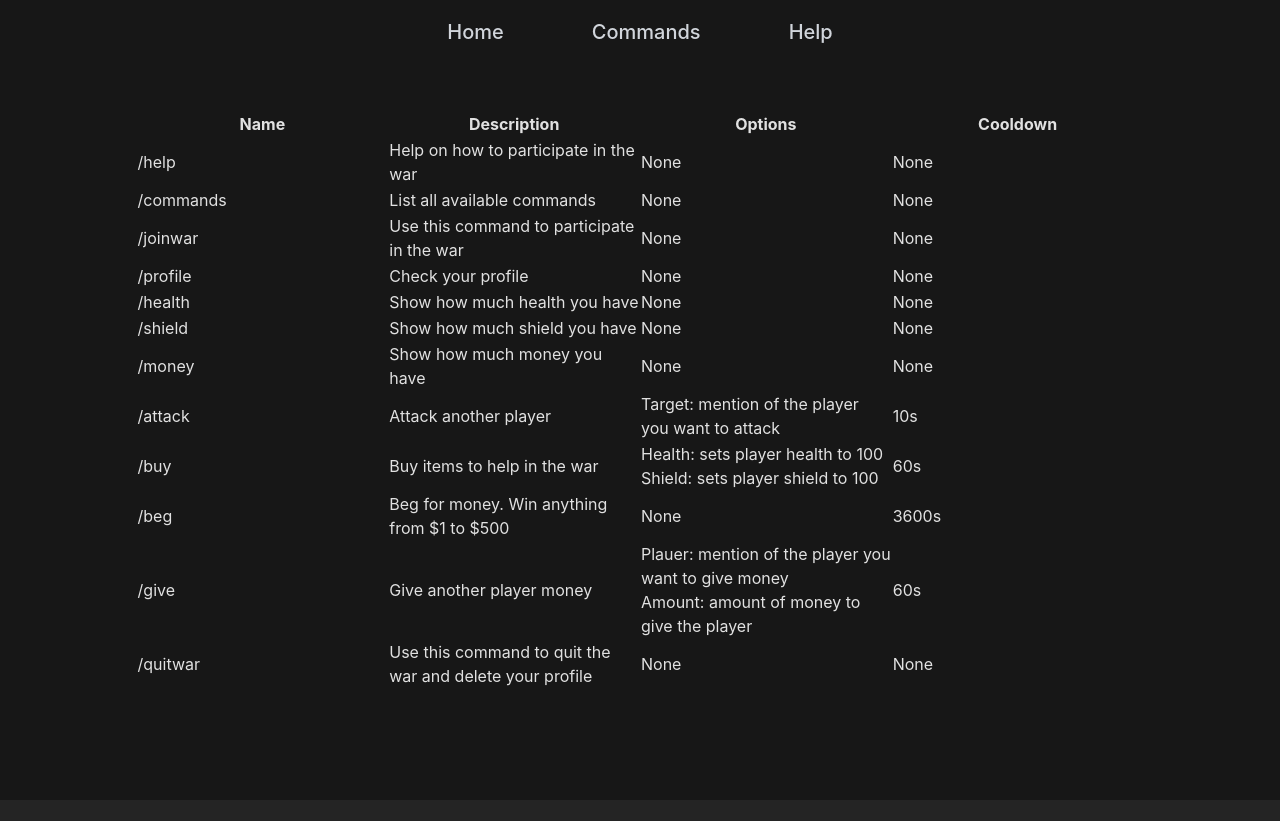
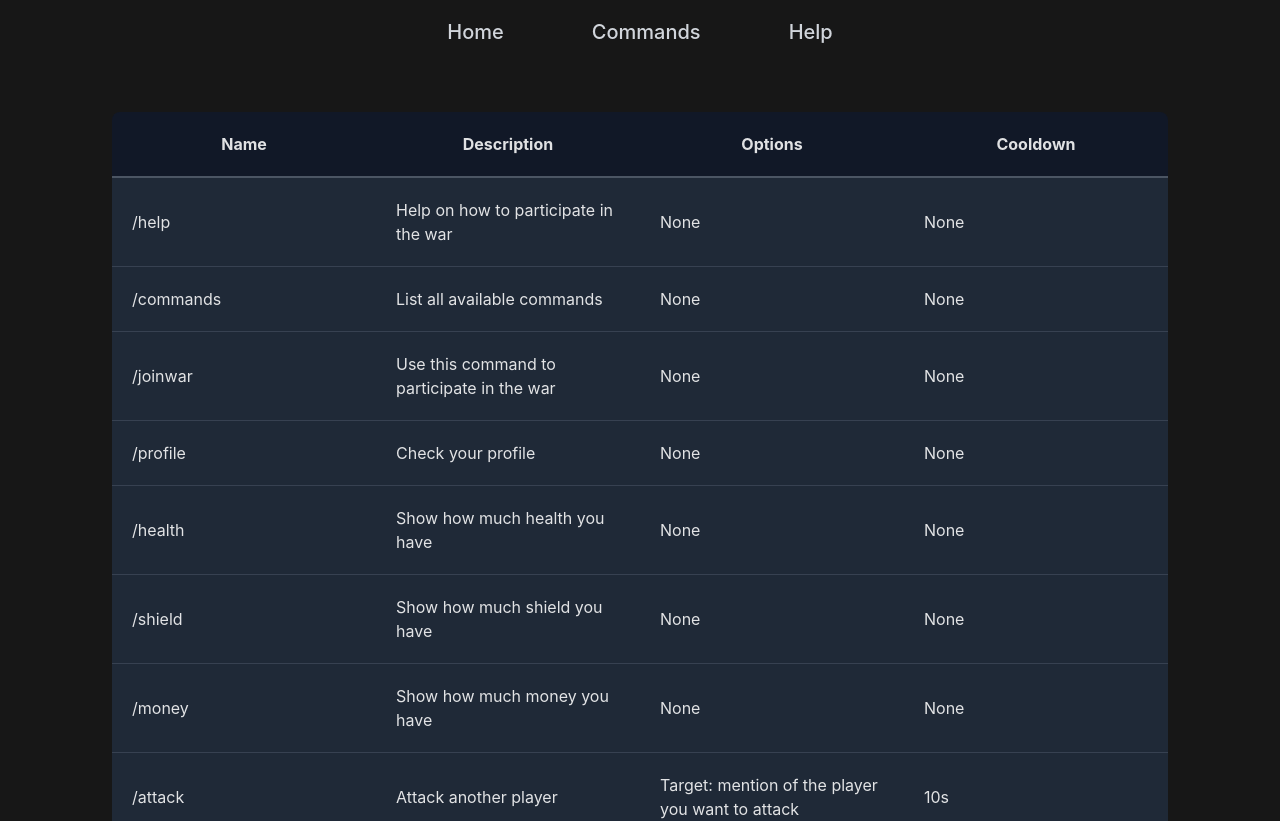
Before and after one commit to Sniperplank/ServerWar-site, a React (Vite) app: page /commands in a window 1280 px wide. Shown: the top 821 px of the page. Before the commit the page ends 800 px from the top, so only its background shows below. Built offline with nearby package versions, Linux system fonts and the light colour scheme.

Commit message:
table styles

```diff
--- a/src/index.css
+++ b/src/index.css
@@ -10,7 +10,7 @@
 
   color-scheme: light dark;
   color: rgba(255, 255, 255, 0.87);
-  background-color: #242424;
+  background-color: #171717;
 
   font-synthesis: none;
   text-rendering: optimizeLegibility;
--- a/src/pages/Commands.jsx
+++ b/src/pages/Commands.jsx
@@ -2,103 +2,103 @@ import React from 'react'
 
 function Commands() {
     return (
-        <div className='flex bg-neutral-900 justify-center items-center h-screen'>
-            <div>
-                <table className="table-fixed">
-                    <thead>
+        <div className='flex bg-neutral-900 justify-center'>
+            <div className='m-28'>
+                <table className="table-fixed bg-gray-900 rounded-lg">
+                    <thead className='border-b-2 border-gray-600'>
                         <tr>
-                            <th className='w-1/4'>Name</th>
+                            <th className='w-1/4 p-5'>Name</th>
                             <th className='w-1/4'>Description</th>
                             <th className='w-1/4'>Options</th>
                             <th className='w-1/4'>Cooldown</th>
                         </tr>
                     </thead>
                     <tbody>
-                        <tr>
-                            <td>/help</td>
-                            <td>Help on how to participate in the war</td>
-                            <td>None</td>
-                            <td>None</td>
+                        <tr className='border-b bg-gray-800 border-gray-700'>
+                            <td className='p-5'>/help</td>
+                            <td className='p-5'>Help on how to participate in the war</td>
+                            <td className='p-5'>None</td>
+                            <td className='p-5'>None</td>
                         </tr>
-                        <tr>
-                            <td>/commands</td>
-                            <td>List all available commands</td>
-                            <td>None</td>
-                            <td>None</td>
+                        <tr className='border-b bg-gray-800 border-gray-700'>
+                            <td className='p-5'>/commands</td>
+                            <td className='p-5'>List all available commands</td>
+                            <td className='p-5'>None</td>
+                            <td className='p-5'>None</td>
                         </tr>
-                        <tr>
-                            <td>/joinwar</td>
-                            <td>Use this command to participate in the war</td>
-                            <td>None</td>
-                            <td>None</td>
+                        <tr className='border-b bg-gray-800 border-gray-700'>
+                            <td className='p-5'>/joinwar</td>
+                            <td className='p-5'>Use this command to participate in the war</td>
+                            <td className='p-5'>None</td>
+                            <td className='p-5'>None</td>
                         </tr>
-                        <tr>
-                            <td>/profile</td>
-                            <td>Check your profile</td>
-                            <td>None</td>
-                            <td>None</td>
+                        <tr className='border-b bg-gray-800 border-gray-700'>
+                            <td className='p-5'>/profile</td>
+                            <td className='p-5'>Check your profile</td>
+                            <td className='p-5'>None</td>
+                            <td className='p-5'>None</td>
                         </tr>
-                        <tr>
-                            <td>/health</td>
-                            <td>Show how much health you have</td>
-                            <td>None</td>
-                            <td>None</td>
+                        <tr className='border-b bg-gray-800 border-gray-700'>
+                            <td className='p-5'>/health</td>
+                            <td className='p-5'>Show how much health you have</td>
+                            <td className='p-5'>None</td>
+                            <td className='p-5'>None</td>
                         </tr>
-                        <tr>
-                            <td>/shield</td>
-                            <td>Show how much shield you have</td>
-                            <td>None</td>
-                            <td>None</td>
+                        <tr className='border-b bg-gray-800 border-gray-700'>
+                            <td className='p-5'>/shield</td>
+                            <td className='p-5'>Show how much shield you have</td>
+                            <td className='p-5'>None</td>
+                            <td className='p-5'>None</td>
                         </tr>
-                        <tr>
-                            <td>/money</td>
-                            <td>Show how much money you have</td>
-                            <td>None</td>
-                            <td>None</td>
+                        <tr className='border-b bg-gray-800 border-gray-700'>
+                            <td className='p-5'>/money</td>
+                            <td className='p-5'>Show how much money you have</td>
+                            <td className='p-5'>None</td>
+                            <td className='p-5'>None</td>
                         </tr>
-                        <tr>
-                            <td>/attack</td>
-                            <td>Attack another player</td>
-                            <td>
+                        <tr className='border-b bg-gray-800 border-gray-700'>
+                            <td className='p-5'>/attack</td>
+                            <td className='p-5'>Attack another player</td>
+                            <td className='p-5'>
                                 <ol>
                                     <li>Target: mention of the player you want to attack</li>
                                 </ol>
                             </td>
-                            <td>10s</td>
+                            <td className='p-5'>10s</td>
                         </tr>
-                        <tr>
-                            <td>/buy</td>
-                            <td>Buy items to help in the war</td>
-                            <td>
+                        <tr className='border-b bg-gray-800 border-gray-700'>
+                            <td className='p-5'>/buy</td>
+                            <td className='p-5'>Buy items to help in the war</td>
+                            <td className='p-5'>
                                 <ol>
                                     <li>Health: sets player health to 100</li>
                                     <li>Shield: sets player shield to 100</li>
                                 </ol>
                             </td>
-                            <td>60s</td>
+                            <td className='p-5'>60s</td>
                         </tr>
-                        <tr>
-                            <td>/beg</td>
-                            <td>Beg for money. Win anything from $1 to $500</td>
-                            <td>None</td>
-                            <td>3600s</td>
+                        <tr className='border-b bg-gray-800 border-gray-700'>
+                            <td className='p-5'>/beg</td>
+                            <td className='p-5'>Beg for money. Win anything from $1 to $500</td>
+                            <td className='p-5'>None</td>
+                            <td className='p-5'>3600s</td>
                         </tr>
-                        <tr>
-                            <td>/give</td>
-                            <td>Give another player money</td>
-                            <td>
+                        <tr className='border-b bg-gray-800 border-gray-700'>
+                            <td className='p-5'>/give</td>
+                            <td className='p-5'>Give another player money</td>
+                            <td className='p-5'>
                                 <ol>
-                                    <li>Plauer: mention of the player you want to give money</li>
+                                    <li>Player: mention of the player you want to give money</li>
                                     <li>Amount: amount of money to give the player</li>
                                 </ol>
                             </td>
-                            <td>60s</td>
+                            <td className='p-5'>60s</td>
                         </tr>
-                        <tr>
-                            <td>/quitwar</td>
-                            <td>Use this command to quit the war and delete your profile</td>
-                            <td>None</td>
-                            <td>None</td>
+                        <tr className='border-b bg-gray-800 border-gray-700'>
+                            <td className='p-5'>/quitwar</td>
+                            <td className='p-5'>Use this command to quit the war and delete your profile</td>
+                            <td className='p-5'>None</td>
+                            <td className='p-5'>None</td>
                         </tr>
                     </tbody>
                 </table>
```
